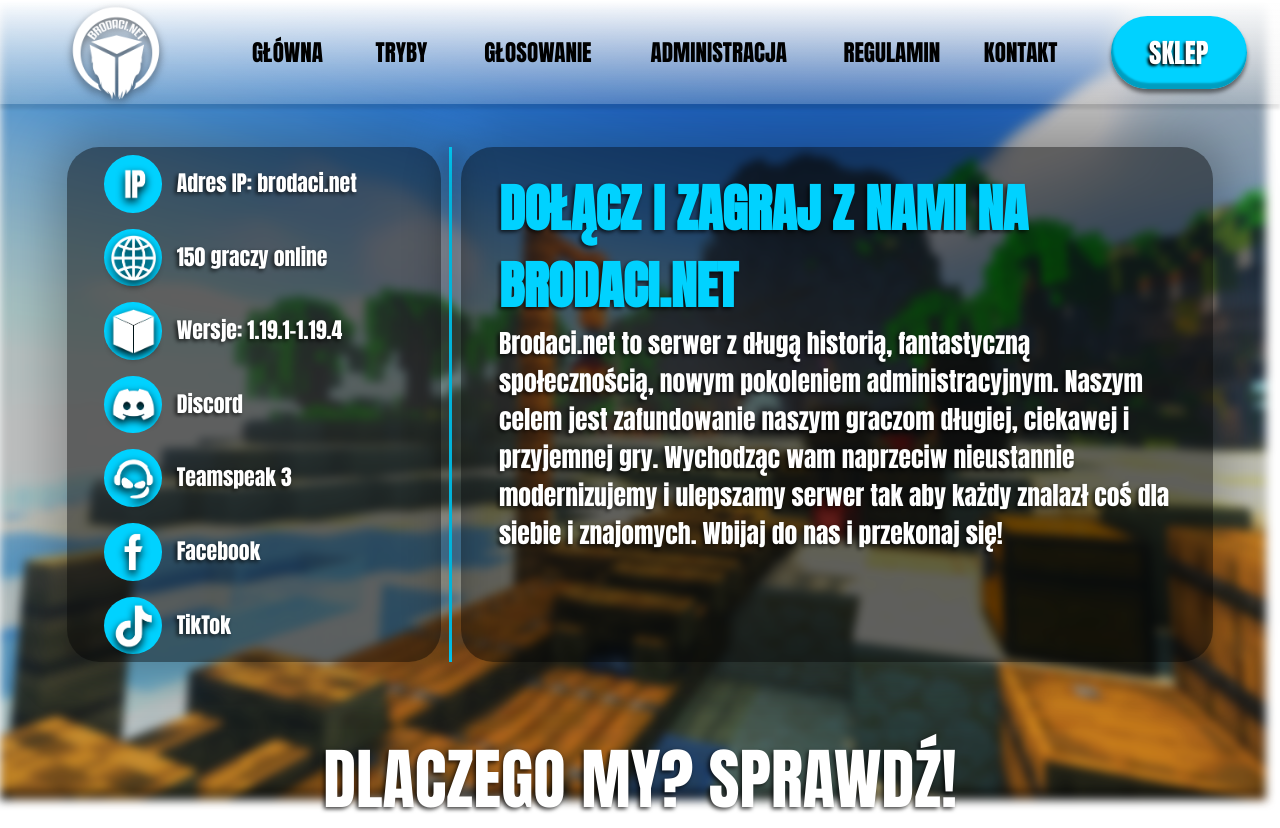
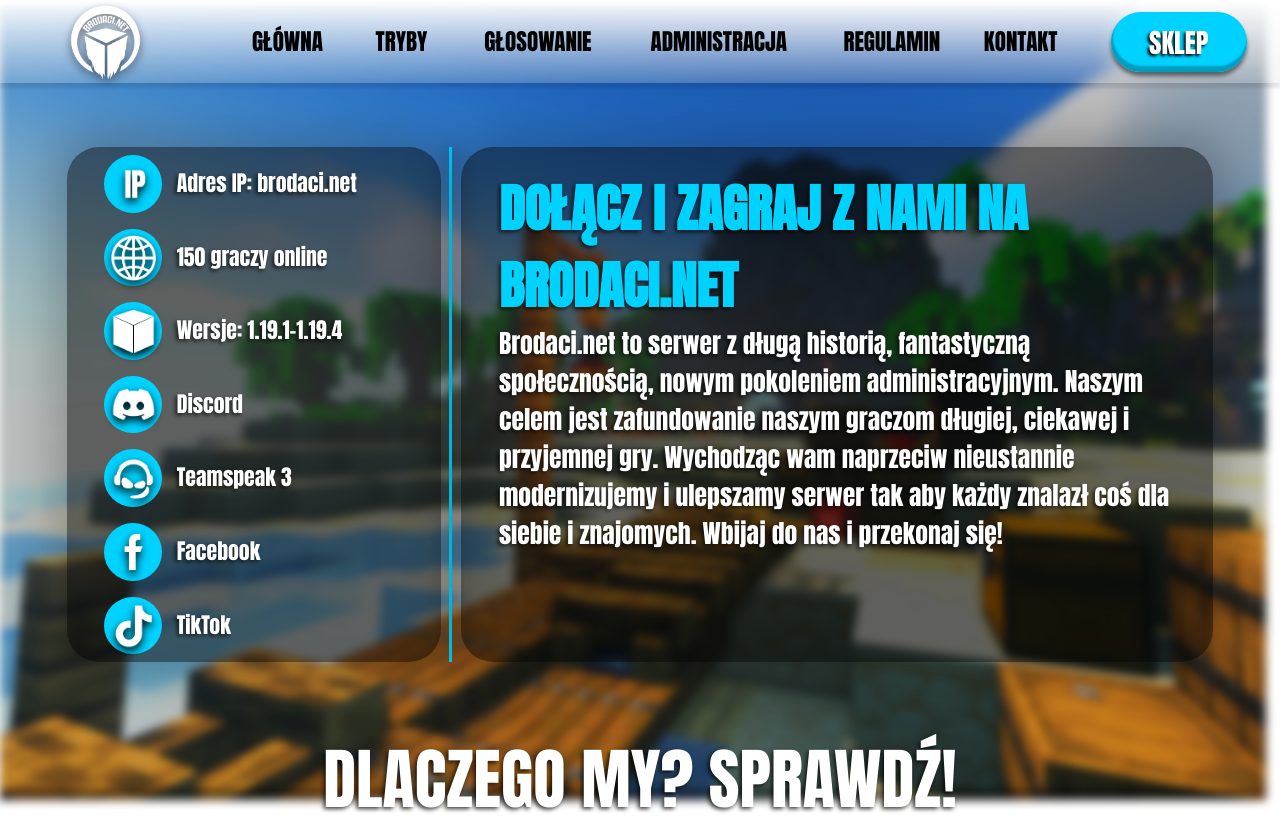
Before and after one commit to qWojtpl/Brodaci.net, a PHP site: page / in a window 1280 px wide. Shown: the top 828 px of the page. Run offline with PHP 8.4, Linux system fonts and the light colour scheme.

Commit message:
New firefox styles
- Added new firefox styles

```diff
--- a/src/styles/styles.css
+++ b/src/styles/styles.css
@@ -41,17 +41,22 @@ nav {
     background: linear-gradient(180deg, #FFFFFF 0%, rgba(218, 218, 218, 0.25) 100%);
     box-shadow: 0px 5px 3px rgba(0, 0, 0, 0.1);
     width: 100vw;
-    height: 13vh;
+    height: 6.5vw;
     text-transform: uppercase;
     font-size: 1.8vw;
     color: black;
     z-index: 2;
 }
 
+#nav-image {
+    width: 6.5vw;
+    height: 13vw;
+    position: absolute;
+    left: 5vw;
+}
+
 nav img {
-    width: 13vh;
-    left: 5vw;
-    position: absolute;
+    width: 6.5vw;
     filter: drop-shadow(0px 4px 4px rgba(0, 0, 0, 0.5));
 }
 
@@ -74,91 +79,14 @@ nav a {
 nav #shop-button > span {
     color: white;
     background-color: #00D2FF;
-    padding: 1vw;
-    padding-top: 2vh;
-    padding-bottom: 2vh;
+    padding-top: 0.75vw;
+    padding-bottom: 0.75vw;
     padding-left: 3vw;
     padding-right: 3vw;
     box-shadow: 0px 4px 4px rgba(0, 0, 0, 0.5), inset 1px -5px 2px 1px rgba(0, 0, 0, 0.25);
     text-shadow: -2px 2px 3px #000000;
-    border-radius: 280px;
+    border-radius: 14.5vw;
     font-size: 2.1vw;
-}
-
-.burger {
-    display: none;
-}
-
-@media only screen and (min-width: 320px) and (max-width: 1200px) {
-
-    nav.opened {
-        text-align: center;
-        height: 100vh;
-        background-color: white;
-    }
-
-    #nav-image {
-        width: 100vw;
-        height: 13vw;
-        text-align: center;
-        margin-bottom: 3vh;
-    }
-
-    nav img {
-        position: relative;
-        margin-left: 46.75vw;
-        left: 0;
-    }
-
-    nav.opened img {
-        position: relative !important;
-        left: 0 !important;
-        margin-left: 0;
-    }
-
-    #nav-buttons {
-        display: none;
-    }
-
-    nav.opened #nav-buttons {
-        display: block;
-        left: 0;
-    }
-
-    nav.opened a {
-        display: block;
-        width: 100vw;
-        margin-bottom: 5vh;
-    }
-
-    .burger {
-        display: block;
-        position: absolute;
-        background-color: black;
-        right: 2vw;
-        width: 5vh;
-        height: 5vh;
-        top: 4vh;
-    }
-
-    .burger-cross {
-        display: none;
-        position: absolute;
-        background-color: red;
-        right: 2vw;
-        width: 5vh;
-        height: 5vh;
-        top: 4vh;
-    }
-
-    nav.opened .burger {
-        display: none;
-    }
-
-    nav.opened .burger-cross {
-        display: block;
-    }
-
 }
 
 header {
@@ -214,11 +142,17 @@ td.td-line > div {
 }
 
 @-moz-document url-prefix() {
+
     .first-panels tbody tr td:nth-child(3) {
         width: 60vw;
         vertical-align: top;
         height: 100%;
     }
+
+    td.td-line {
+        height: 96.25vw;
+    }
+
 }
 
 .black-panel {
@@ -567,6 +501,7 @@ div.ranks-info h1 {
     color: #FAFF00;
     margin-top: 0;
     margin-bottom: 0;
+    font-size: 2.3vw;
 }
 
 footer {
```
